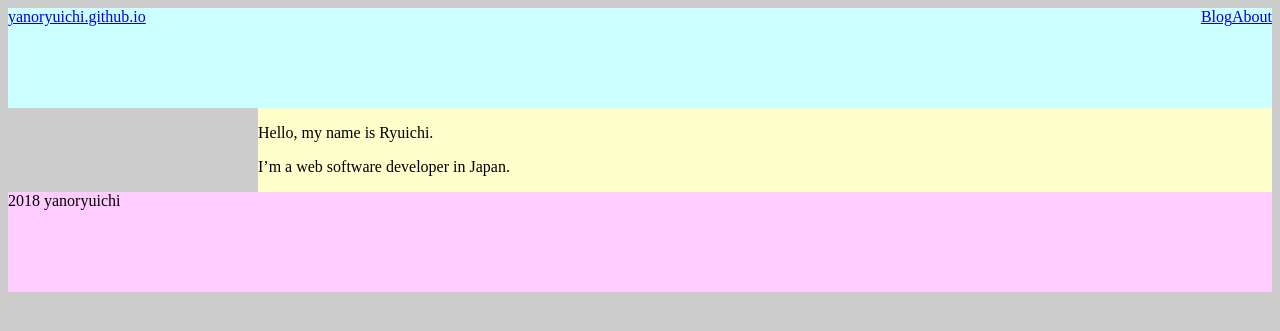
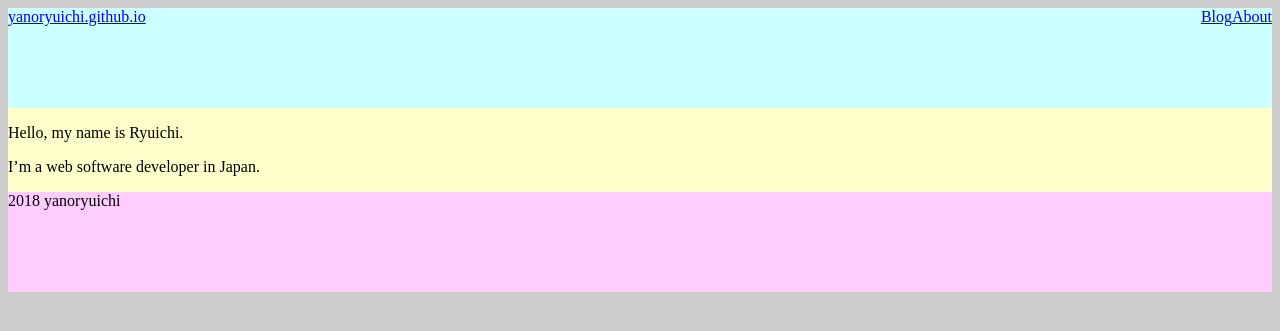
Before and after one commit to yanoryuichi/yanoryuichi.github.io, a Jekyll site: the page built from index.md, in a window 1280 px wide. Shown: the top 331 px of the page. Built offline with Jekyll 4.4.1, drawn with Linux system fonts in a browser that asks for light colours.

Commit message:
Update home.html

```diff
--- a/_layouts/home.html
+++ b/_layouts/home.html
@@ -1,5 +1,8 @@
 <!doctype html>
+<head>
 {% include head.html %}
+{% include head-home.html %}
+</head>
 <body id="home-page">
   <div class="container">
     {% include header.html %}
```
